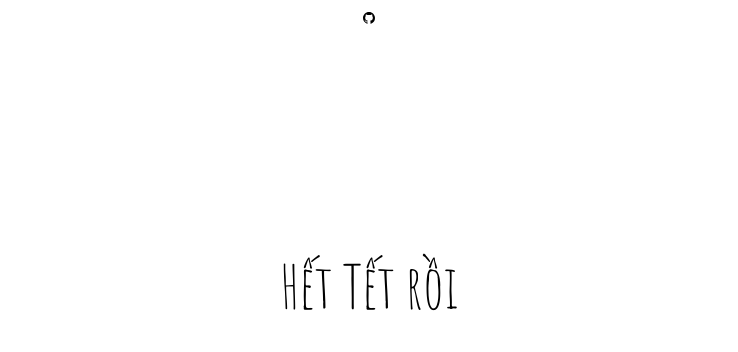
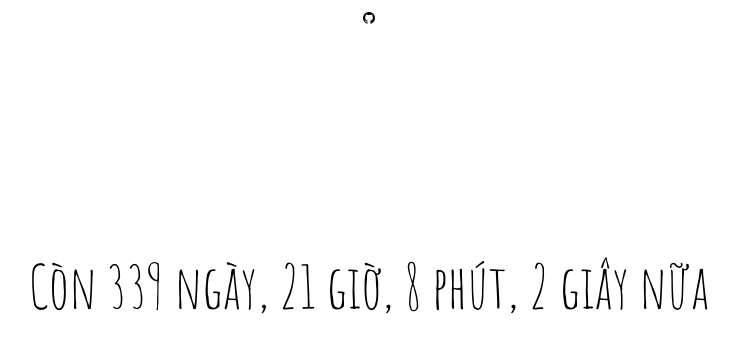
Before and after one commit to anhtuan9622/tetchua, a plain HTML site: page index.html in a window 1280 px wide. Shown: the whole page, without its empty margins (271-1009 px from the left). Drawn offline with Linux system fonts and the light colour scheme.

Commit message:
Update index.html
Upcoming Tets

```diff
--- a/index.html
+++ b/index.html
@@ -53,11 +53,11 @@
         });
 
         // list of Tets
-        let tetList = ["January 25 2020", "February 12 2021", "February 01 2022", "January 22 2023"];
+        let tetList = ["February 10 2024", "January 29 2025", "February 17 2026"];
 
         function isTet() {
             // get the first Tet from the list above and compare it to the current time
-            var tet = new Date(tetList[3]);
+            var tet = new Date(tetList[0]);
             var now = new Date();
             var c = tet.getTime() - now.getTime();
 
```
